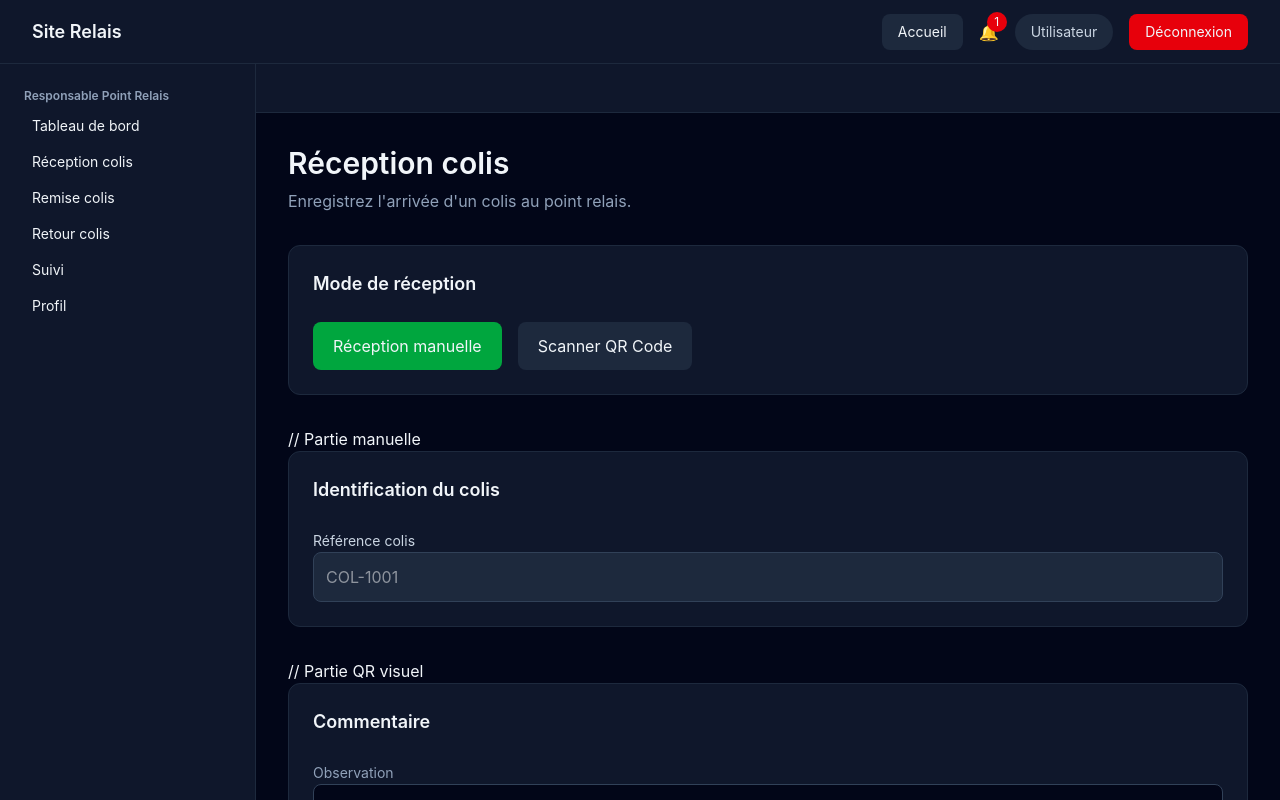
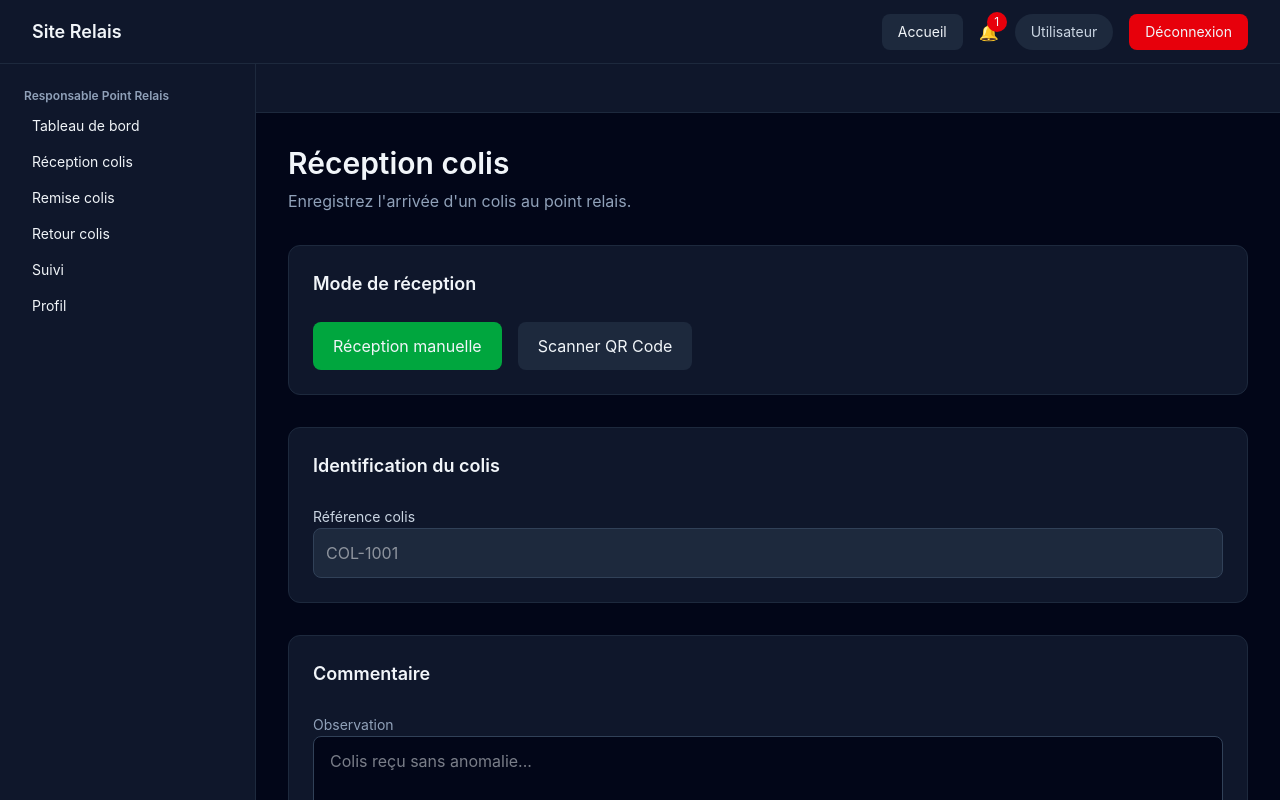
Before and after one commit to Basart-y/stage_frontend_react2, a Next.js app: page /point-relais/reception in a window 1280 px wide. Shown: the top 800 px of the page. Built offline with nearby package versions, Linux system fonts and the light colour scheme.

Commit message:
Corrections problèmes et rajouts commentaires

```diff
--- a/app/(point-relais)/point-relais/reception/page.jsx
+++ b/app/(point-relais)/point-relais/reception/page.jsx
@@ -38,7 +38,7 @@ export default function ReceptionPage() {
                     Scanner QR Code
                 </button>
             </div>
-        </Section> // Partie manuelle
+        </Section>
         {mode === "manual" && (<Section title="Identification du colis">
             <Input
                 label="Référence colis"
@@ -47,7 +47,7 @@ export default function ReceptionPage() {
                 onChange={(e) => setParcelId(e.target.value)}
             />
         </Section>)}
-        // Partie QR visuel
+
         {mode === "qr" && (<Section title="Scanner le QR Code">
             <div
                 className="mx-auto flex h-64 w-full max-w-md items-center justify-center rounded-2xl border-2 border-dashed border-green-500 bg-slate-900">
```
